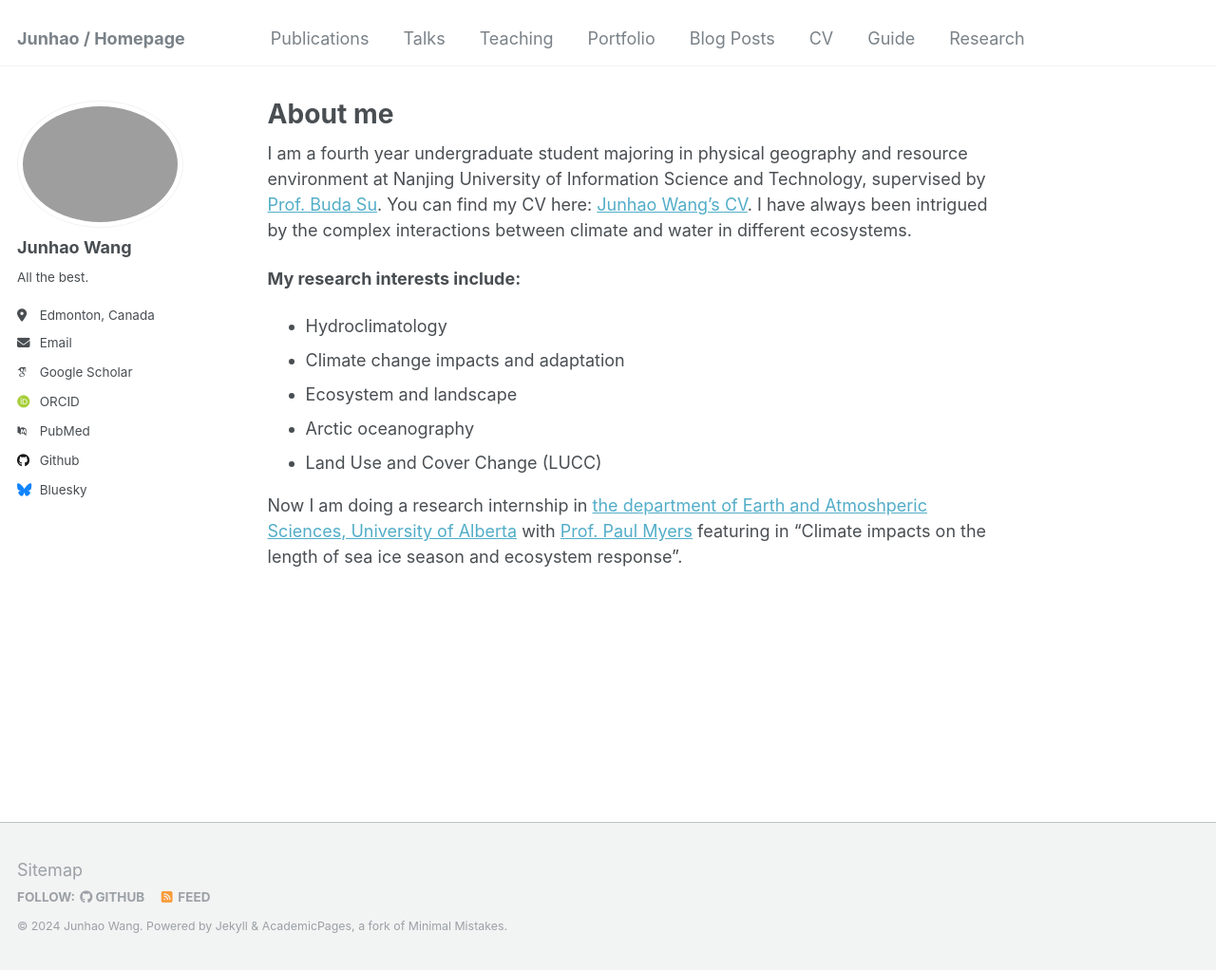
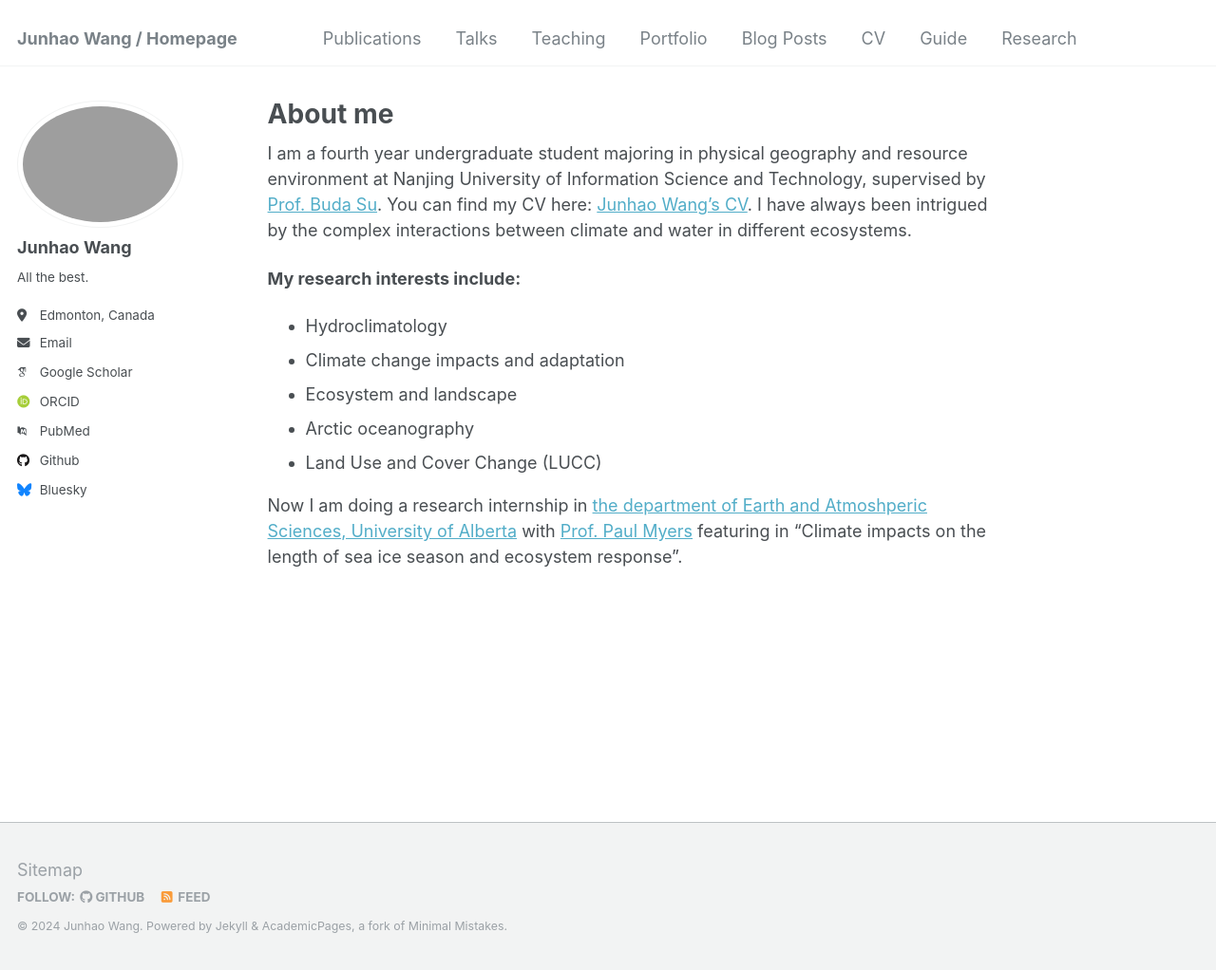
Before and after one commit to sigmundw/sigmundw.github.io, a Jekyll site: the page built from _pages/about.md, in a window 1280 px wide and 1022 px high. Shown: the whole window at 95% size. Built offline with Jekyll 4.4.1, drawn with Linux system fonts in a browser that asks for light colours; some web fonts are replaced.

Commit message:
Update _config.yml

```diff
--- a/_config.yml
+++ b/_config.yml
@@ -8,7 +8,7 @@
 
 # Basic Site Settings
 locale                   : "en-US"
-title                    : "Junhao / Homepage"
+title                    : "Junhao Wang / Homepage"
 title_separator          : "-"
 name                     : &name "Junhao Wang"
 description              : &description "personal description"
```
